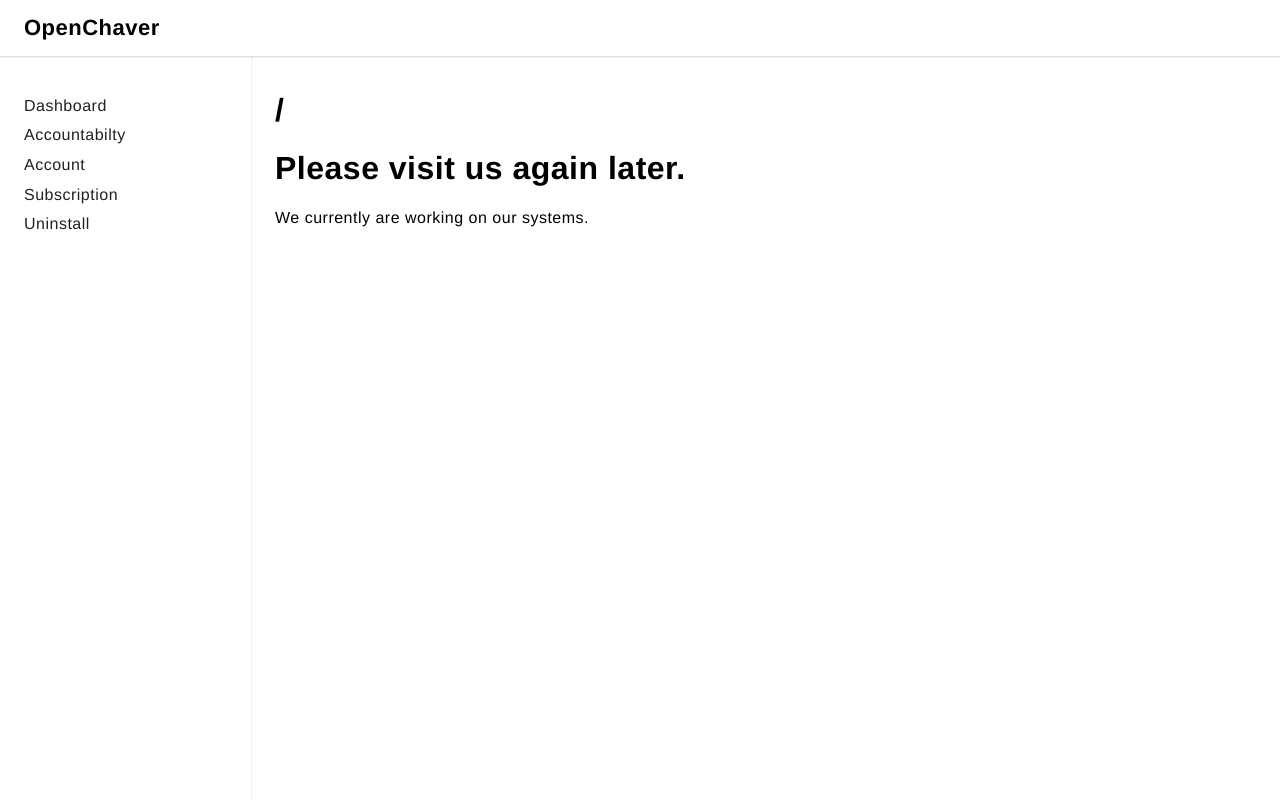
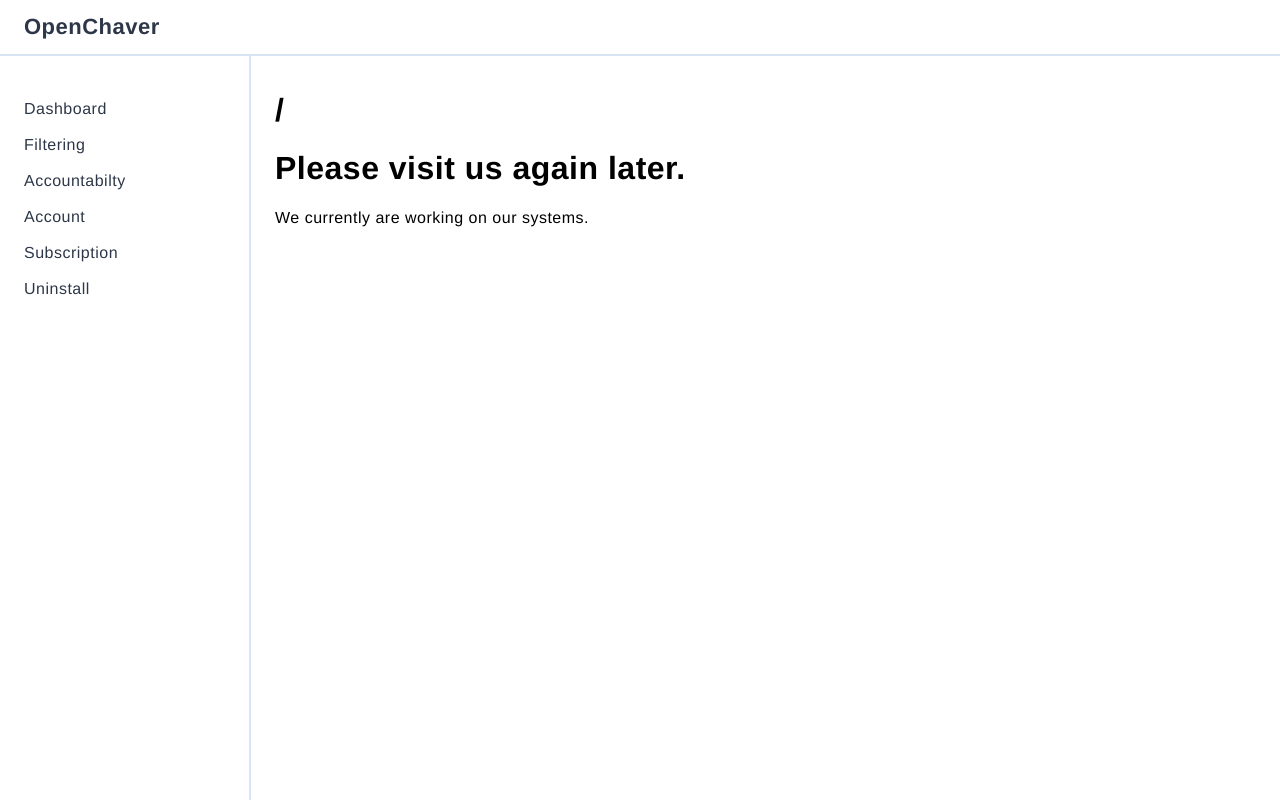
Before and after one commit to dickermoshe/OpenChaver-Server, a SvelteKit app in the folder frontend/: page / in a window 1280 px wide. Built offline with nearby package versions, Linux system fonts and the light colour scheme.

Commit message:
Added color to design

```diff
--- a/frontend/src/app.css
+++ b/frontend/src/app.css
@@ -1,6 +1,7 @@
 :root {
 	--default-bg-color: #fff;
-	--default-color: #212121;
+	--default-color: #2d3748;
+	--secondary-color: #718096;
 	--header-height: 56px;
 	--general-spacing: 1.5rem;
 }
@@ -29,10 +30,16 @@ aside {
 	margin-right: var(--general-spacing);
 	padding-top: calc(var(--general-spacing) * 1.5);
 	box-sizing: border-box;
-	box-shadow: 0 1px 3px rgb(0 0 0 / 6%), 0 1px 2px rgb(0 0 0 / 12%);
+	border-right: 2px solid #d7e4f4;
 }
 main {
 	grid-row: 2;
 	grid-column: 2;
 	padding-top: calc(var(--general-spacing) * 1.5);
 }
+a {
+	color: #718096;
+}
+a:hover{
+	color: #a0aec0;
+}
--- a/frontend/src/lib/Header.svelte
+++ b/frontend/src/lib/Header.svelte
@@ -13,12 +13,12 @@
 		width: 100%;
 		padding: 0 var(--general-spacing);
 		box-sizing: border-box;
-		box-shadow: 0 1px 3px rgb(0 0 0 / 6%), 0 1px 2px rgb(0 0 0 / 12%);
+		border-bottom: 2px solid #d7e4f4;
 		background-color: var(--default-bg-color);
 		z-index: 100;
 	}
 	a {
-		color: initial;
+		color: var(--default-color);
 		text-decoration: none;
 	}
 	h1 {
--- a/frontend/src/routes/+layout.svelte
+++ b/frontend/src/routes/+layout.svelte
@@ -3,7 +3,7 @@
 	import '../app.css'
 	import Header from '../lib/Header.svelte'
 
-	const routes = ['dashboard', 'accountabilty', 'account', 'subscription', 'uninstall']
+	const routes = ['dashboard', 'filtering', 'accountabilty', 'account', 'subscription', 'uninstall']
 </script>
 
 <Header />
@@ -44,17 +44,20 @@
 		transition: background-color ease-in-out 75ms;
 	}
 	nav li:hover {
-		background-color: rgba(0, 84, 59, 0.12);
+		background-color: #059669;
 	}
 	nav li.active {
-		background-color: rgba(0, 84, 59, 0.2);
+		background-color: #10b981;
 	}
 	nav li a {
 		display: block;
-		padding: calc(var(--general-spacing) / 5) 0 calc(var(--general-spacing) / 5)
-			var(--general-spacing);
+		padding: calc(var(--general-spacing) / 3) 0 calc(var(--general-spacing) / 3)
+		var(--general-spacing);
 		color: var(--default-color);
 		text-decoration: none;
+	}
+	nav li:hover a, nav li.active a {
+		color: #fff;
 	}
 	:global(main > h1) {
 		margin-top: 0;
```
